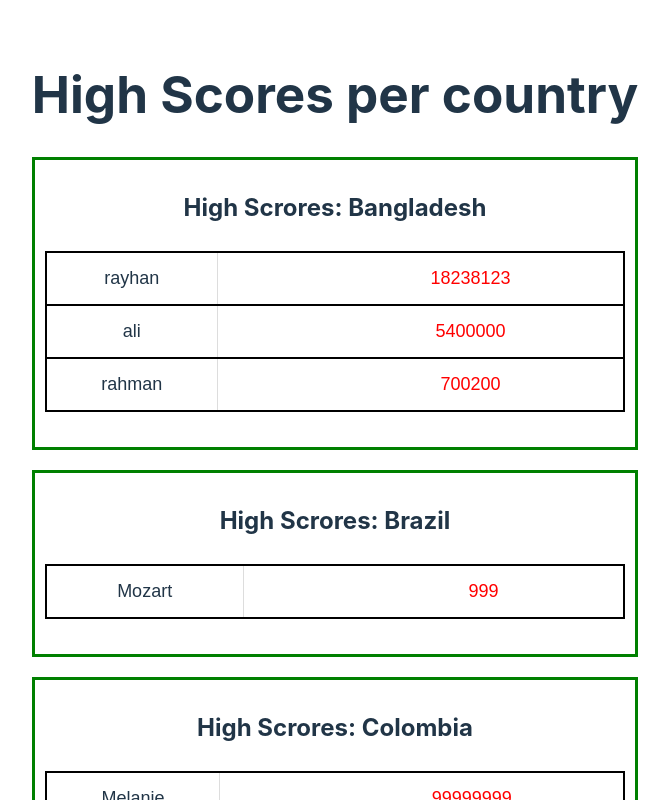
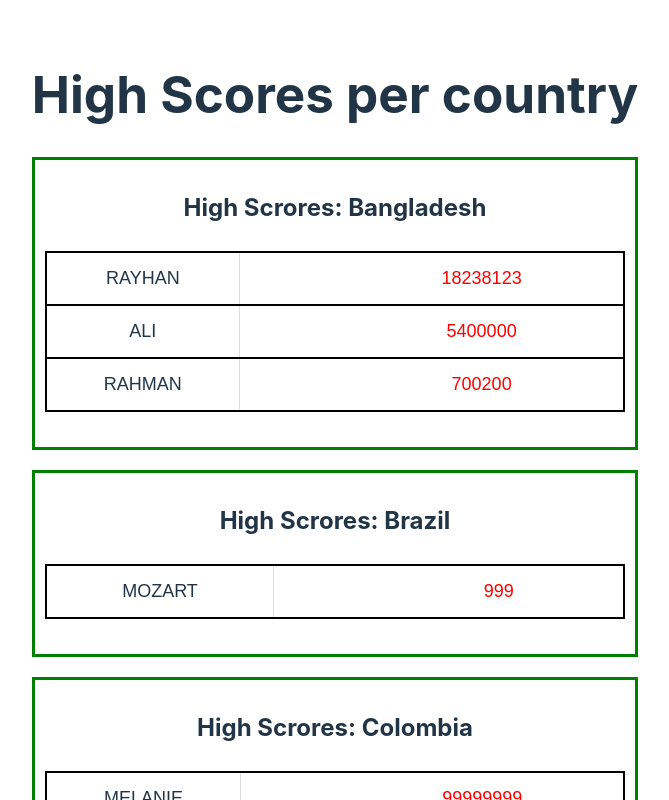
Before and after one commit to eediallo/high-scores-react, a React (Vite) app: page / in a window 1280 px wide. Shown: the top 800 px of the page, without its empty margins (305-974 px from the left). Built offline with nearby package versions, Linux system fonts and the light colour scheme.

Commit message:
capitalize names

```diff
--- a/components/renderCountriesScores.jsx
+++ b/components/renderCountriesScores.jsx
@@ -11,7 +11,7 @@ function PlayersScore(country) {
   return sortedScores.map((score) => (
     <tbody key={score.id}>
       <tr className="score">
-        <td>{score.n}</td>
+        <td>{score.n.toUpperCase()}</td>
         <td>
           <span className="high-score">{score.s}</span>
         </td>
```
